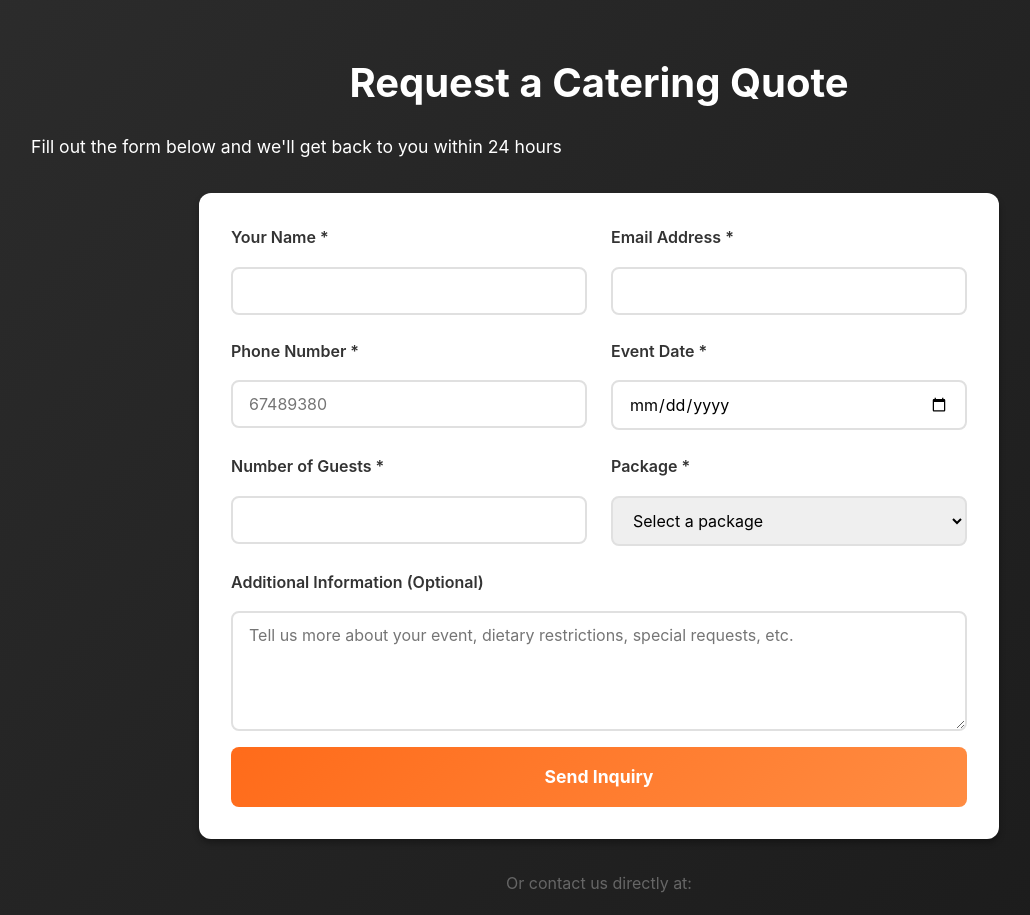
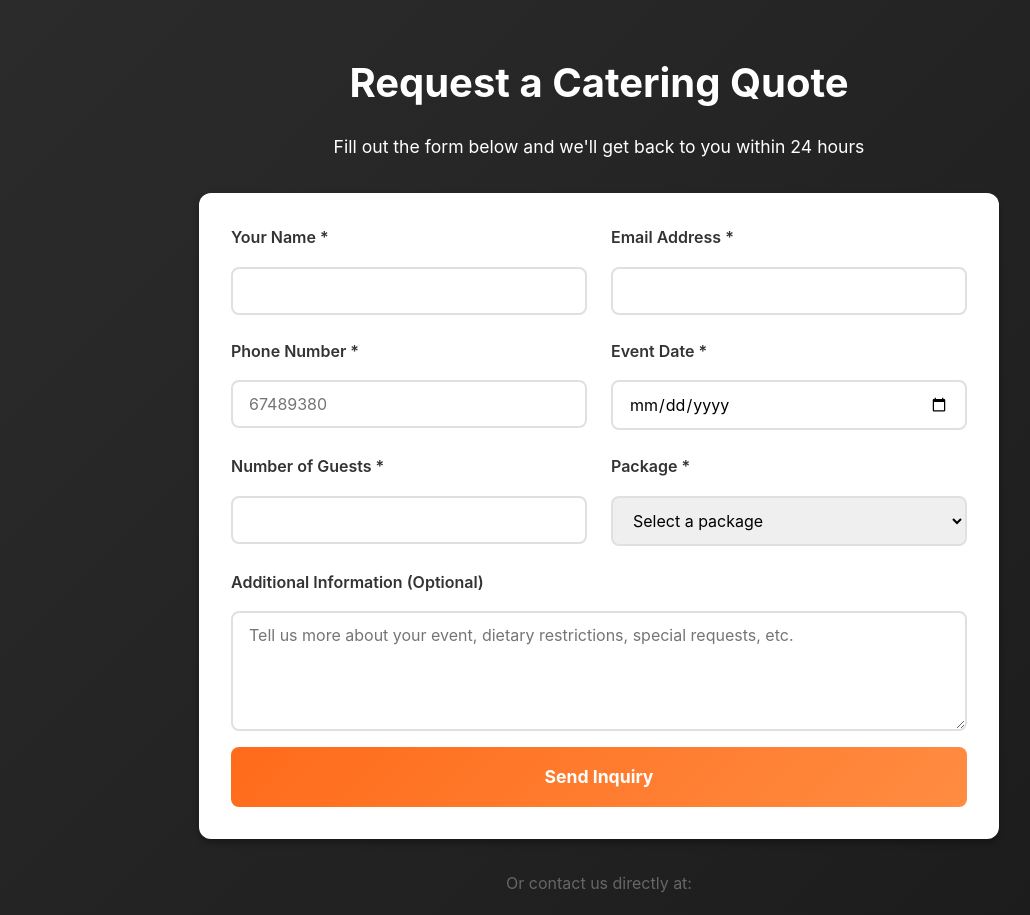
Before and after one commit to driedsoba/Food-Web-App_IE4727, a React (Vite) app in the folder food-web-app/: page /catering in a window 1280 px wide. Shown: the part 1120-2035 px from the top of the page, without its empty margins (41-1071 px from the left). Built offline with nearby package versions, Linux system fonts and the light colour scheme; no server answers.

Commit message:
fix menu button

```diff
--- a/food-web-app/src/pages/Catering.css
+++ b/food-web-app/src/pages/Catering.css
@@ -150,6 +150,10 @@
   text-align: center;
 }
 
+.catering-contact>.catering-container>p {
+  text-align: center;
+}
+
 /* Catering Form */
 .catering-form {
   max-width: 800px;
```
Also changed, not shown: 4 other files (tests, documents, lock files or other folders).
